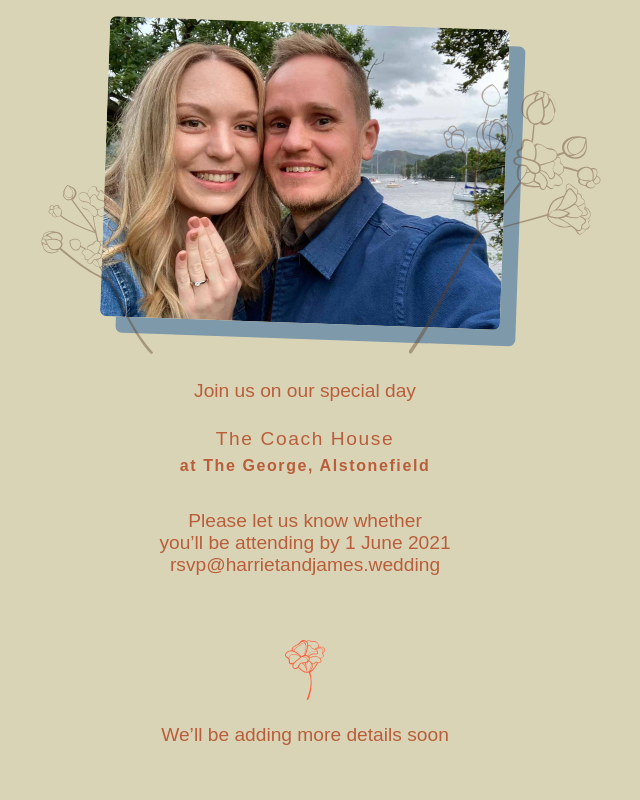
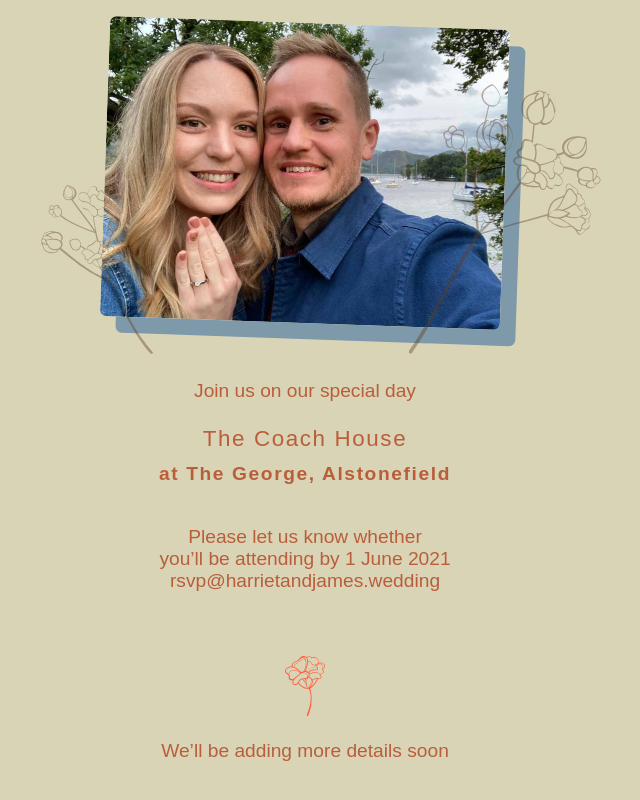
Before and after one commit to jamesarice/wedding, a plain HTML site: page index.html in a window 1280 px wide. Shown: the part 486-1286 px from the top of the page, without its empty margins (335-975 px from the left). Drawn offline with Linux system fonts and the light colour scheme; a web font is replaced by a local one.

Commit message:
Refine media queries to resize text.

```diff
--- a/css/master.css
+++ b/css/master.css
@@ -73,20 +73,27 @@ body > header > h1 {
   line-height: 1.8rem;
 }
 
+.lead {
+  font-size: 1.2rem;
+  letter-spacing: 0.1rem;
+}
+
+.follow {
+  font-size: 1rem;
+  letter-spacing: 0.1rem;
+  line-height: 1.2rem;
+}
+
 @media (min-width: 460px) {
   .display {
     line-height: 2.2rem;
   }
-}
-
-.lead {
-  font-size: 1.2rem;
-  letter-spacing: 0.1rem;
-}
-.follow {
-  font-size: 1rem;
-  letter-spacing: 0.1rem;
-  line-height: 1.2rem;
+  .lead {
+    font-size: 1.4rem;
+  }
+  .follow {
+    font-size: 1.2rem;
+  }
 }
 
 div.couple {
```
